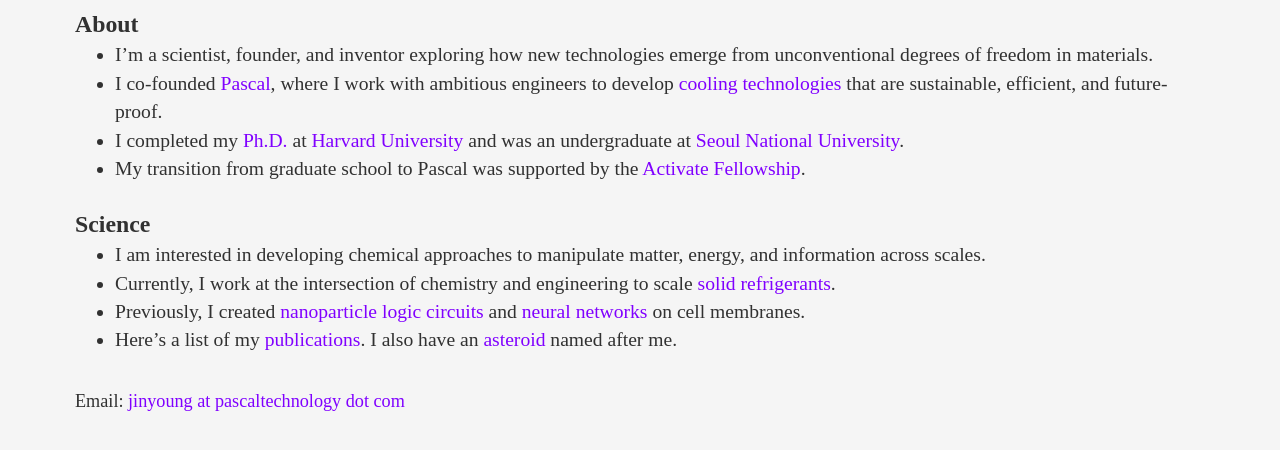
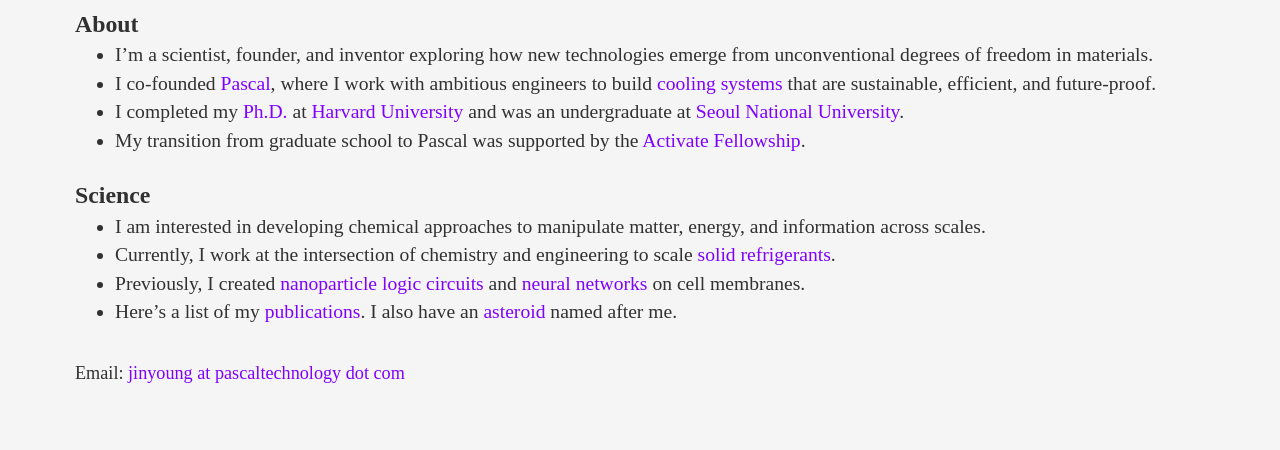
Before and after one commit to jin-young-seo/jin-young-seo.github.io, a plain HTML site: page index.html in a window 1280 px wide. Shown: the part 148-598 px from the top of the page. Drawn offline with Linux system fonts and the light colour scheme.

Commit message:
Update index.html

```diff
--- a/index.html
+++ b/index.html
@@ -118,7 +118,7 @@
     <h2>About</h2>
     <ul>
         <li>I’m a scientist, founder, and inventor exploring how new technologies emerge from unconventional degrees of freedom in materials.</li>
-        <li>I co-founded <a href="https://pascaltechnology.com/">Pascal</a>, where I work with ambitious engineers to develop <a href="https://www.businesswire.com/news/home/20240507800848/en/Pascal-Raises-8M-to-Solve-the-HVAC-Industry%E2%80%99s-Climate-Problem">cooling technologies</a> that are sustainable, efficient, and future-proof.</li>
+        <li>I co-founded <a href="https://pascaltechnology.com/">Pascal</a>, where I work with ambitious engineers to build <a href="https://www.businesswire.com/news/home/20240507800848/en/Pascal-Raises-8M-to-Solve-the-HVAC-Industry%E2%80%99s-Climate-Problem">cooling systems</a> that are sustainable, efficient, and future-proof.</li>
         <li>I completed my <a href="https://gsas.harvard.edu/news/greener-cooling-warmer-world">Ph.D.</a> at <a href="https://www.chemistry.harvard.edu/">Harvard University</a> and was an undergraduate at <a href="https://en.snu.ac.kr/index.html">Seoul National University</a>.</li>
         <li>My transition from graduate school to Pascal was supported by the <a href="https://www.activate.org/pascal">Activate Fellowship</a>.</li>
     </ul>
```
